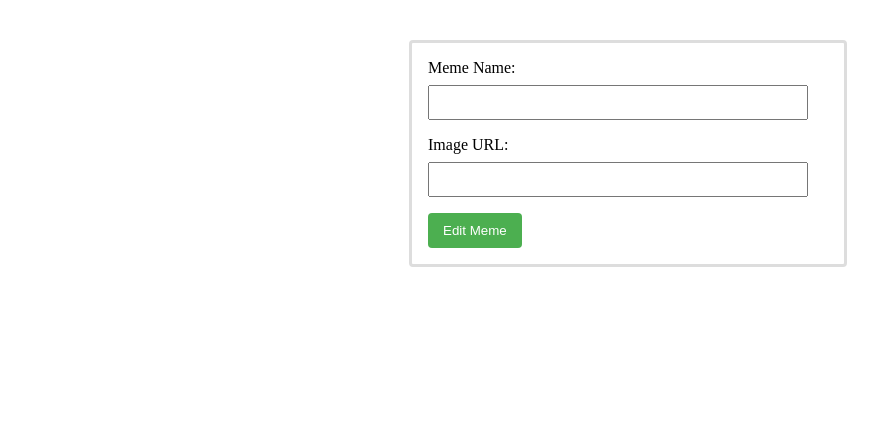
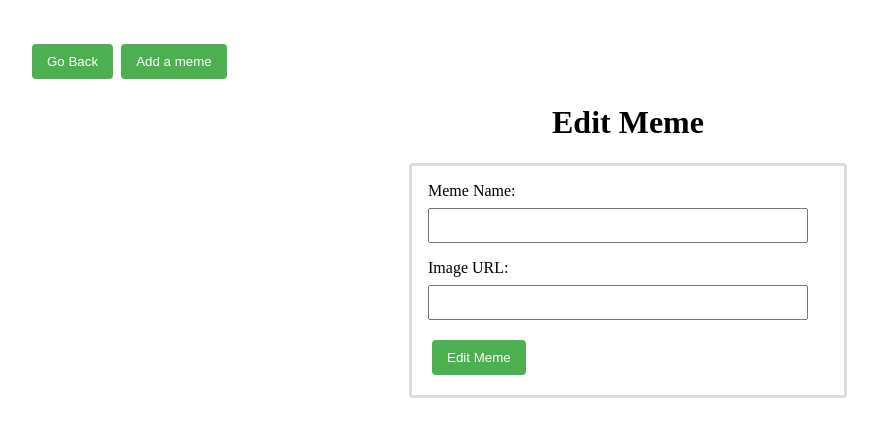
Before and after one commit to th3c0d3br34ker/asap-cat-meme, a React (Vite) app in the folder frontend/: page /1 in a window 1280 px wide. Shown: the top 436 px of the page, without its empty margins (12-890 px from the left). Built offline with nearby package versions, Linux system fonts and the light colour scheme; no server answers.

Commit message:
story-15

```diff
--- a/frontend/src/App.jsx
+++ b/frontend/src/App.jsx
@@ -1,10 +1,12 @@
 import { useEffect, useState } from 'react';
 import './App.css';
 import Meme from './components/Meme';
+import { useNavigate } from 'react-router-dom';
 
 const API_URI = import.meta.env.VITE_API_URI;
 
 function App() {
+  const navigate = useNavigate();
   const [memes, setMemes] = useState([]);
 
   useEffect(() => {
@@ -35,9 +37,8 @@ function App() {
     <>
       <div>
         <h1>Memer</h1>
-        <h2>
-          Make your own memes! <a href='/new'>Add a meme</a>
-        </h2>
+        <h2>Make your own memes!</h2>
+        <button onClick={() => navigate('/new')}>Add a meme</button>
       </div>
       <hr />
       <div className='wrapper'>
--- a/frontend/src/components/UpsertMeme.jsx
+++ b/frontend/src/components/UpsertMeme.jsx
@@ -1,10 +1,11 @@
 import { useEffect, useState } from 'react';
-import { useParams } from 'react-router-dom';
+import { useNavigate, useParams } from 'react-router-dom';
 
 const API_URI = import.meta.env.VITE_API_URI;
 
 const AddMeme = () => {
   const params = useParams();
+  const navigate = useNavigate();
 
   const mode = params.id === 'new' ? 'CREATE' : 'EDIT';
 
@@ -48,7 +49,7 @@ const AddMeme = () => {
 
       alert('Meme added successfully!');
     }
-  }
+  };
 
   const updateMeme = async () => {
     const response = await fetch(API_URI + '/data/' + params.id, {
@@ -62,7 +63,7 @@ const AddMeme = () => {
     if (response.status === 200) {
       alert('Meme updated successfully!');
     }
-  }
+  };
 
   const handleSubmit = async (event) => {
     event.preventDefault();
@@ -78,9 +79,22 @@ const AddMeme = () => {
   };
 
   return (
+    <>
+      <div className='top-nav'>
+        <button onClick={() => navigate('/')}>Go Back</button>
+        <button onClick={() => navigate('/new')}>Add a meme</button>
+      </div>
+
+      <h1>{mode === 'CREATE' ? 'Add' : 'Edit'} Meme</h1>
+
       <form className='meme-form' onSubmit={handleSubmit}>
         <label htmlFor='name'>Meme Name:</label>
-      <input id='name' name='name' value={data.name} onChange={handleChange} />
+        <input
+          id='name'
+          name='name'
+          value={data.name}
+          onChange={handleChange}
+        />
 
         <label htmlFor='img_url'>Image URL:</label>
         <input
@@ -94,6 +108,7 @@ const AddMeme = () => {
           {mode === 'CREATE' ? 'Add Meme' : 'Edit Meme'}
         </button>
       </form>
+    </>
   );
 };
 
--- a/frontend/src/index.css
+++ b/frontend/src/index.css
@@ -56,3 +56,20 @@ input {
 .submit-button:hover {
   background-color: #45a049;
 }
+
+.top-nav {
+  display: flex;
+  flex-direction: row;
+  align-items: flex-start;
+}
+
+
+button {
+  background-color: #4caf50;
+  color: white;
+  padding: 10px 15px;
+  border: none;
+  border-radius: 4px;
+  cursor: pointer;
+  margin: 4px;
+}
```
Lines whose indentation alone changed are shown as unchanged.
